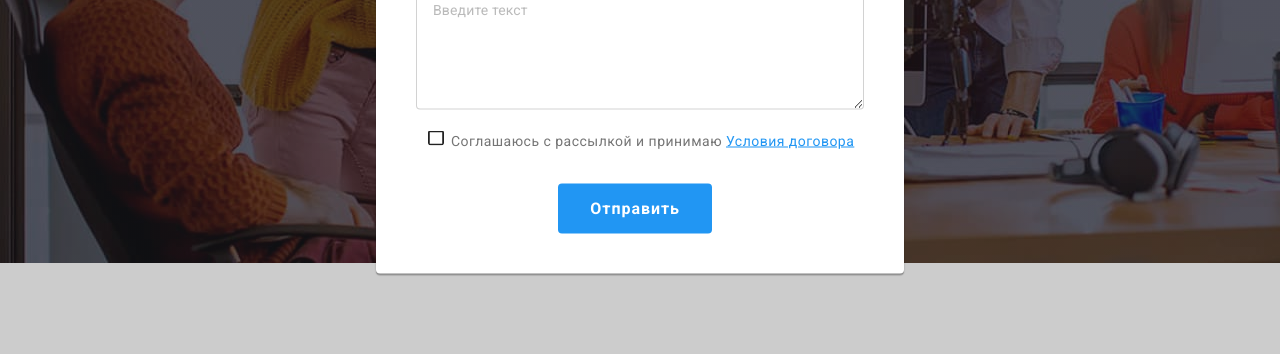
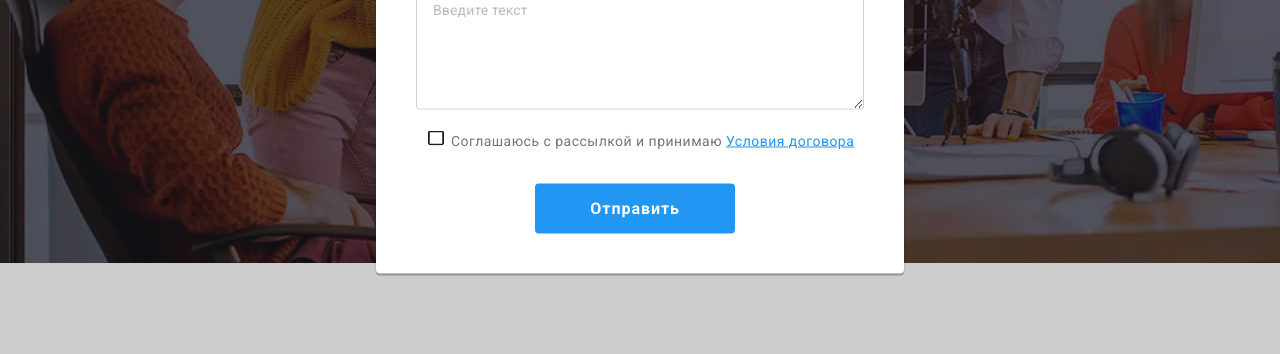
Before and after one commit to AlinaKornienko/goit-markup-hw-06, a plain HTML site: page index.html in a window 1280 px wide. Both pictures are taken after a click on the button "Заказать услугу". Shown: the part 417-771 px from the top of the page. Drawn offline with nearby package versions, Linux system fonts and the light colour scheme.

Commit message:
button-modal

```diff
--- a/css/styles.css
+++ b/css/styles.css
@@ -249,7 +249,7 @@ body {
   border-color: var(--accent-color);
   width: 200px;
   border-radius: 4px;
-  padding: 10px 32px;
+  padding: 10px 29px;
   font-family: Roboto;
   font-weight: 700;
   font-size: 16px;
@@ -896,6 +896,21 @@ body {
   display: flex;
   justify-content: center;
 }
+.button-modal {
+  color: var(--primary-white-color);
+  background-color: var(--accent-color);
+  border-color: var(--accent-color);
+  width: 200px;
+  border-radius: 4px;
+  padding: 10px 55px;
+  font-family: Roboto;
+  font-weight: 700;
+  font-size: 16px;
+  line-height: 1.87;
+  letter-spacing: 0.06em;
+  cursor: pointer;
+  border: none;
+}
 .form-field-footer {
   display: flex;
   margin-bottom: 10px;
--- a/index.html
+++ b/index.html
@@ -656,7 +656,7 @@
               >
             </div>
             <div class="button-modal-submit">
-              <button class="button primary" type="submit">Отправить</button>
+              <button class="button-modal" type="submit">Отправить</button>
             </div>
           </div>
         </form>
```
